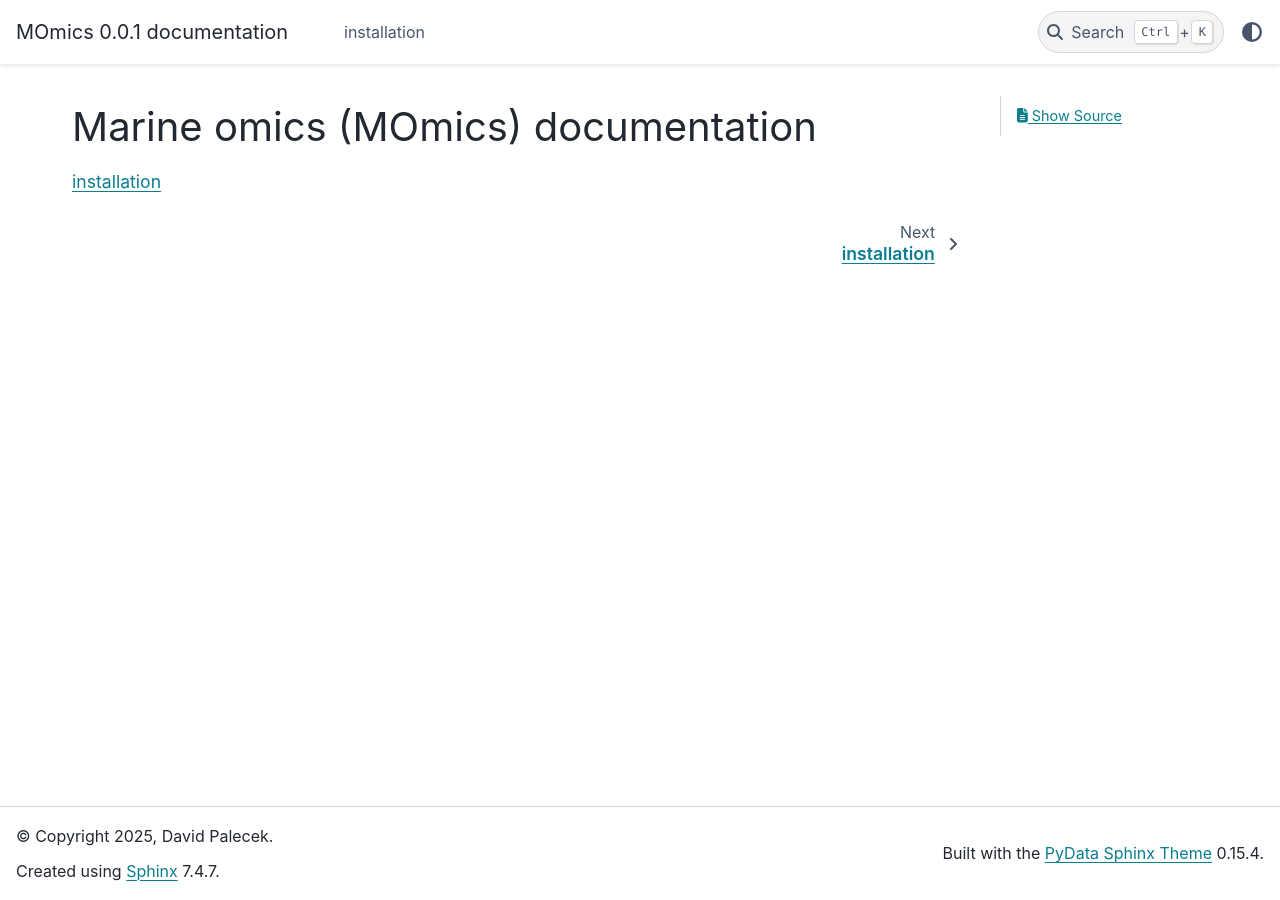
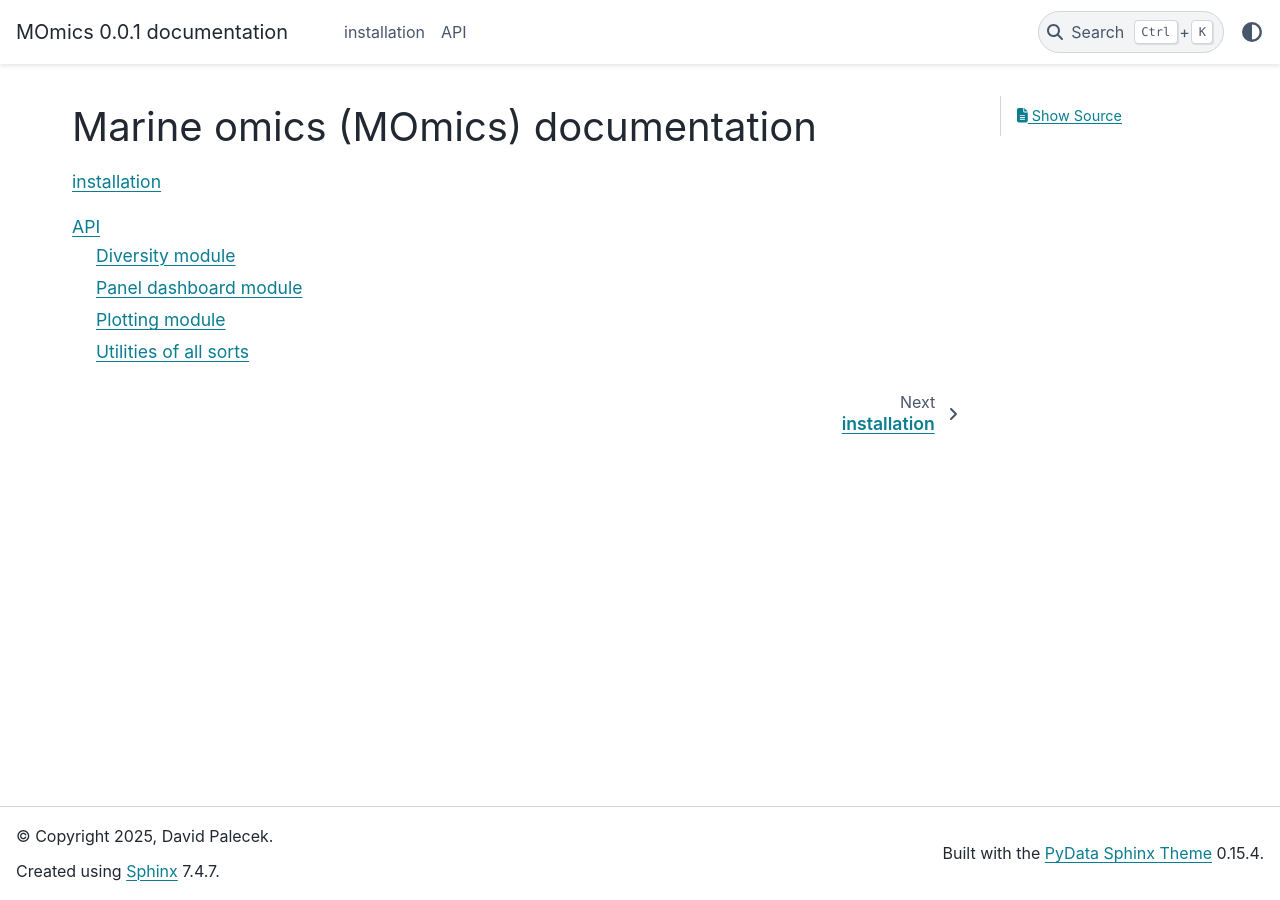
Before and after one commit to emo-bon/marine-omics-methods, a Sphinx documentation site: the page built from docs/index.rst, in a window 1280 px wide. Built offline with Sphinx 7.4.7 and the PyData theme 0.15.4, drawn with Linux system fonts in a browser that asks for light colours.

Commit message:
using autodoc instead of autoapi

```diff
--- /dev/null
+++ b/docs/api.rst
@@ -0,0 +1,35 @@
+********************
+API
+********************
+
+.. module:: momics
+
+This is the API documentation for the momics package
+
+Diversity module
+------------------
+
+.. automodule:: momics.diversity
+    :members:
+    :show-inheritance:
+
+Panel dashboard module
+------------------------
+
+.. automodule:: momics.panel_utils
+    :members:
+    :show-inheritance:
+
+Plotting module
+------------------
+
+.. automodule:: momics.plotting
+    :members:
+    :show-inheritance:
+
+Utilities of all sorts
+------------------------
+
+.. automodule:: momics.utils
+    :members:
+    :show-inheritance:
--- a/docs/conf.py
+++ b/docs/conf.py
@@ -19,19 +19,19 @@
 # https://www.sphinx-doc.org/en/master/usage/configuration.html#general-configuration
 
 extensions = [
-    'autoapi.extension',
+    # 'autoapi.extension',
+    'sphinx.ext.autodoc',
     "sphinx.ext.napoleon",
 ]
-# extensions.append('autoapi.extension')
-autoapi_dirs = ['../momics']
+# autoapi_dirs = ['../momics']
 
 templates_path = ['_templates']
 exclude_patterns = ['_build', 'Thumbs.db', '.DS_Store']
 
-# autodoc_default_options = {
-#     "members": True,
-#     "undoc-members": True,
-#     "private-members": True}
+autodoc_default_options = {
+    "members": True,
+    "undoc-members": True,
+    "private-members": True}
 
 # -- Options for HTML output -------------------------------------------------
 # https://www.sphinx-doc.org/en/master/usage/configuration.html#options-for-html-output
--- a/docs/index.rst
+++ b/docs/index.rst
@@ -6,3 +6,8 @@
    :maxdepth: 2
 
    installation
+
+.. toctree::
+   :maxdepth: 4
+
+   api
```
Also changed, not shown: 1 other file.
